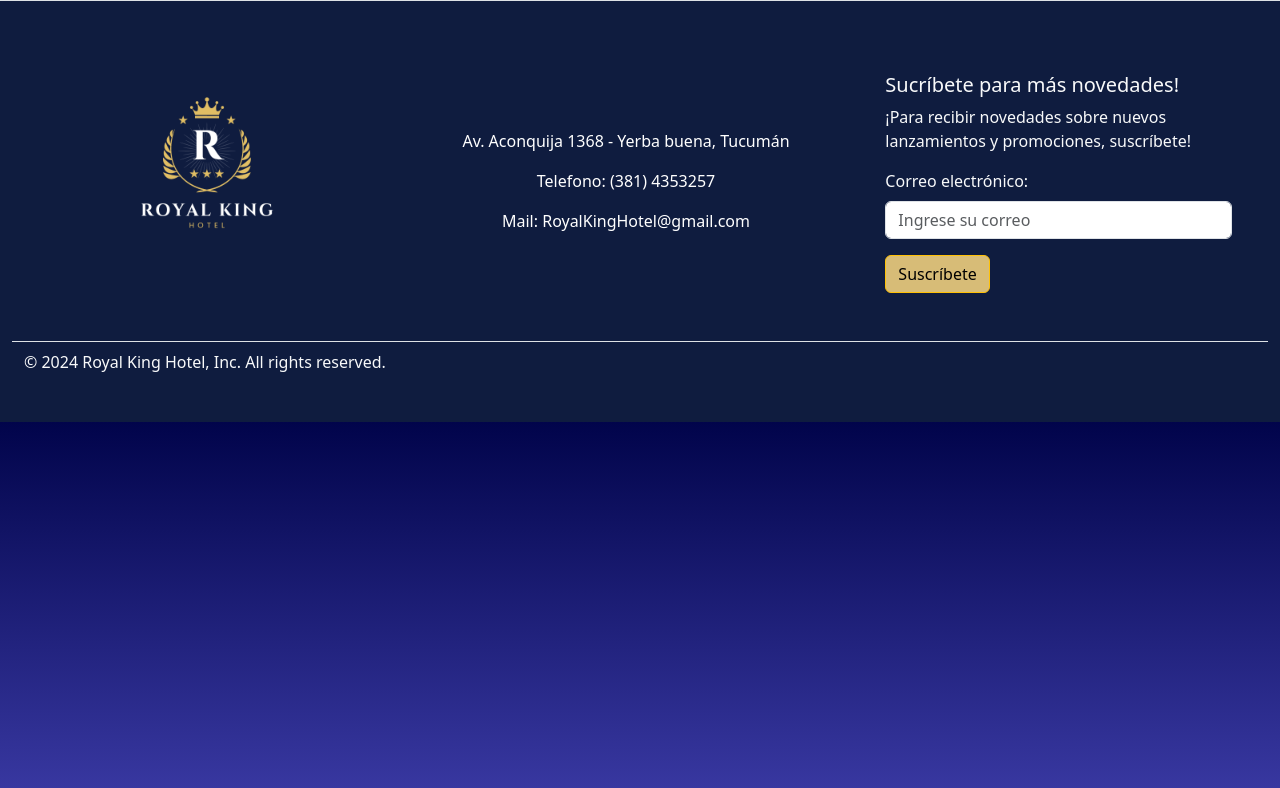
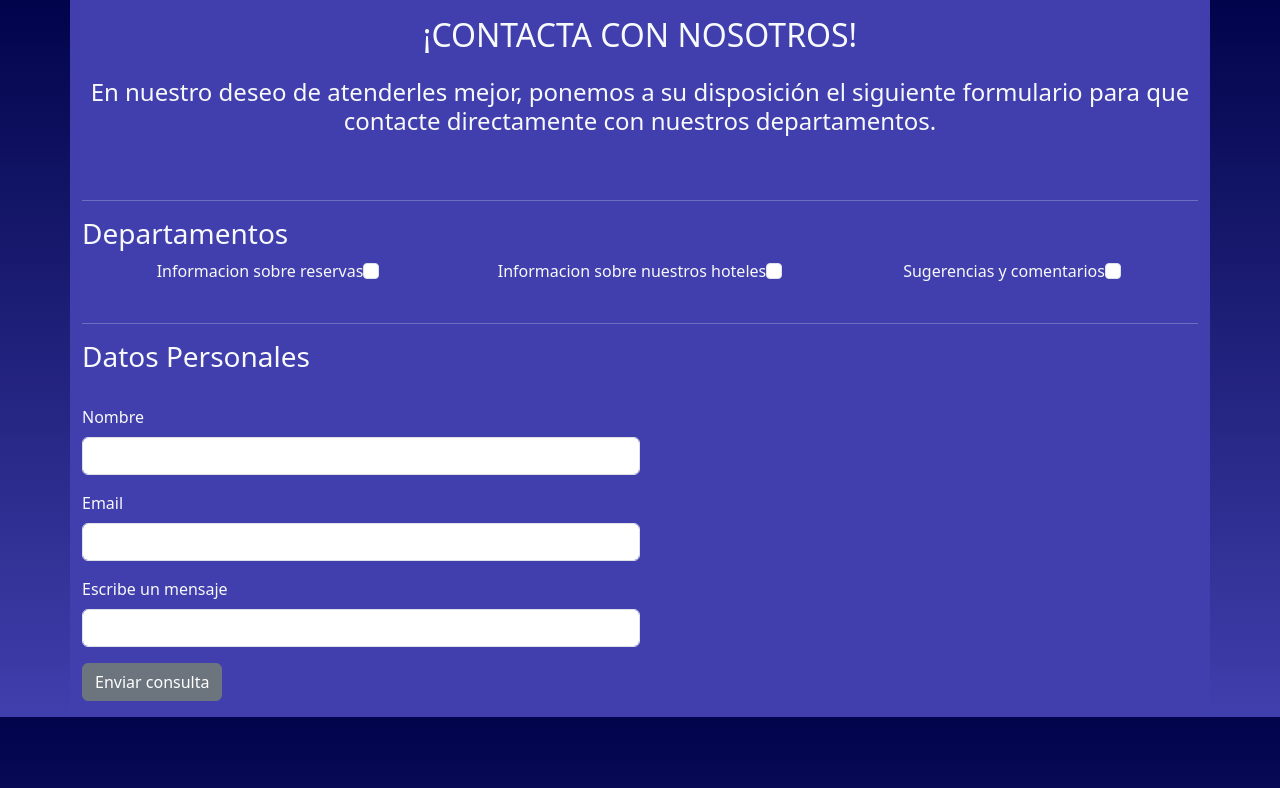
Before and after one commit to juacovanmessem/RoyalKingHotelFront, a React (Vite) app: page / in a window 1280 px wide. Shown: the top 788 px of the page. Built offline with nearby package versions, Linux system fonts and the light colour scheme.

Commit message:
Creacion del componente contacto

```diff
--- a/src/App.jsx
+++ b/src/App.jsx
@@ -2,13 +2,13 @@ import './App.css'
 import PersonalFooter from './components/Footer/PersonalFooter'
 import Login from './components/Login/Login'
 import PersonalNavbar from './components/Navbar/PersonalNavbar'
+import Contacto from './components/Contacto/Contacto'
 
 function App() {
 
   return (
     <>
-
-      <PersonalFooter />
+    < Contacto />
 
     </>
   )
--- /dev/null
+++ b/src/components/Contacto/Contacto.css
@@ -0,0 +1,6 @@
+.container{
+
+  background-color: #403fad;
+
+
+}
--- /dev/null
+++ b/src/components/Contacto/Contacto.jsx
@@ -0,0 +1,58 @@
+import React from 'react'
+import './Contacto.css'
+
+
+
+const Contacto = () => {
+  return (
+    <>
+      <section className="d-flex container justify-content-center align-items-center text-light">
+       <section className="justify-content-center my-2 py-2">
+          <h2 className="text-center mb-4">¡CONTACTA CON NOSOTROS!</h2>
+          <h4 className='text-center mb-4'>En nuestro deseo de atenderles mejor, ponemos a su disposición el siguiente formulario para que contacte directamente con nuestros departamentos.</h4>
+          <br></br>
+          <hr></hr>
+          <h3>Departamentos</h3>
+         <div class="container text-center">
+            <div class="row">
+              <div class="col">
+                <label className="form-check-label">Informacion sobre reservas</label>
+                <input type="checkbox" value="" class="form-check-input" required></input>
+              </div>
+             <div class="col">
+               <label className="form-check-label">Informacion sobre nuestros hoteles</label>
+               <input type="checkbox" value="" class="form-check-input" required></input>
+             </div>
+             <div class="col">
+               <label className="form-check-label">Sugerencias y comentarios </label>
+               <input type="checkbox" value="" class="form-check-input" required></input>
+             </div>
+           </div>
+         </div>
+         <br></br>
+         <hr></hr>
+         <h3>Datos Personales</h3>
+         <br></br>
+         <form className="align-items-center justify-content-center w-50">
+           <div className="mb-3">
+              <label className="form-label">Nombre</label>
+              <input type="name" maxlength="25" minlength="4" className="form-control" id="nombre" value="" required></input>
+           </div>
+           <div className="mb-3">
+              <label for="exampleInputEmail1" className="form-label">Email</label>
+              <input type="email" maxlength="40" minlength="4" className="form-control" id="email" aria-describedby="emailHelp" value=""></input>
+           </div>
+           <div className="pb-3">
+              <label for="exampleFormControlTextarea1" className="form-label">Escribe un mensaje</label>
+             <input className="form-control" id="mensaje" rows="3"></input>
+           </div>
+           <button type="button" className="btn btn-secondary" onclick="enviarMail()">Enviar consulta</button>
+         </form>
+       </section>
+     </section>
+
+    </>
+  )
+}
+
+export default Contacto
```
Also changed, not shown: src/images/Logo_Navbar (2).png (added).
